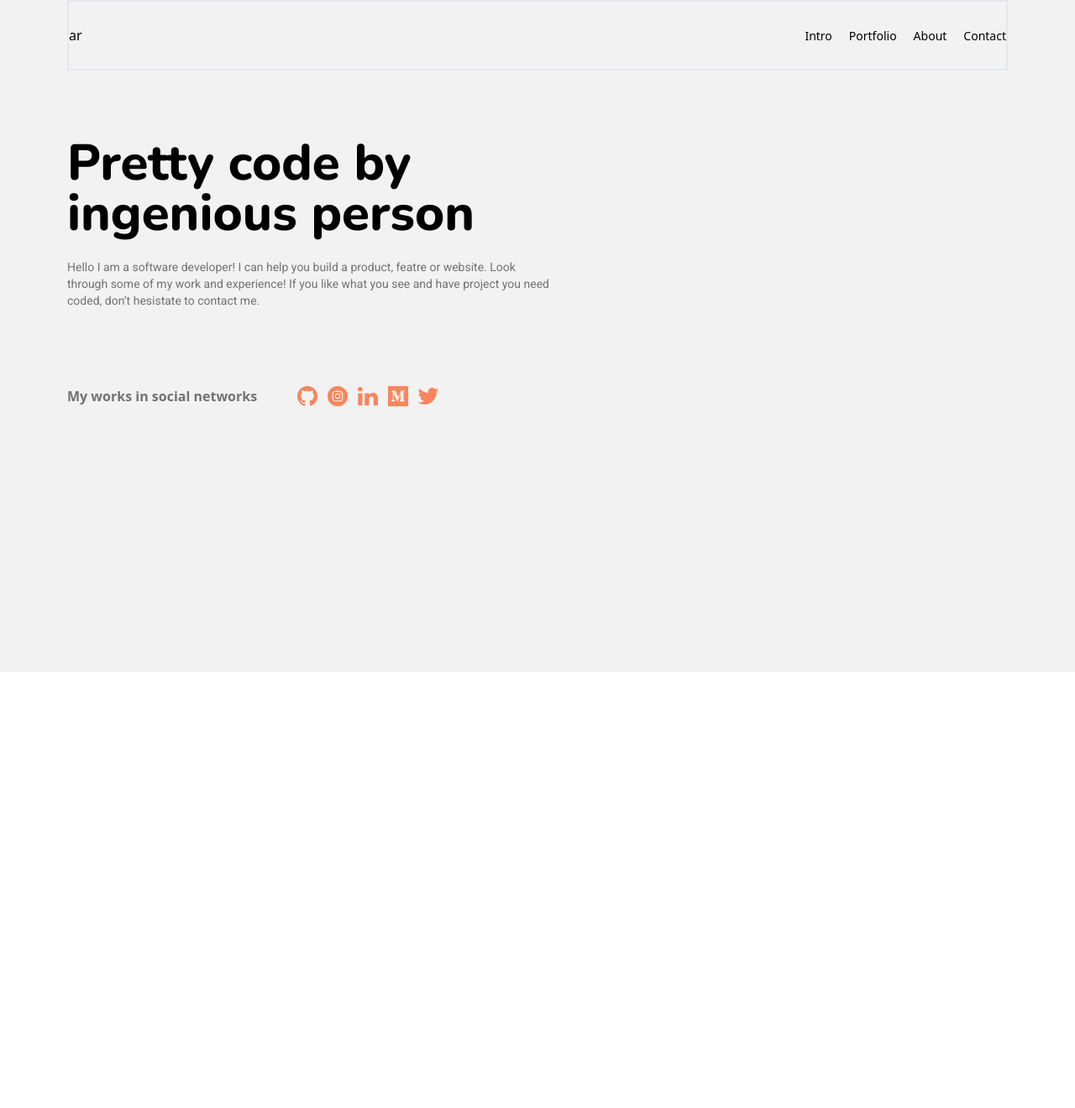
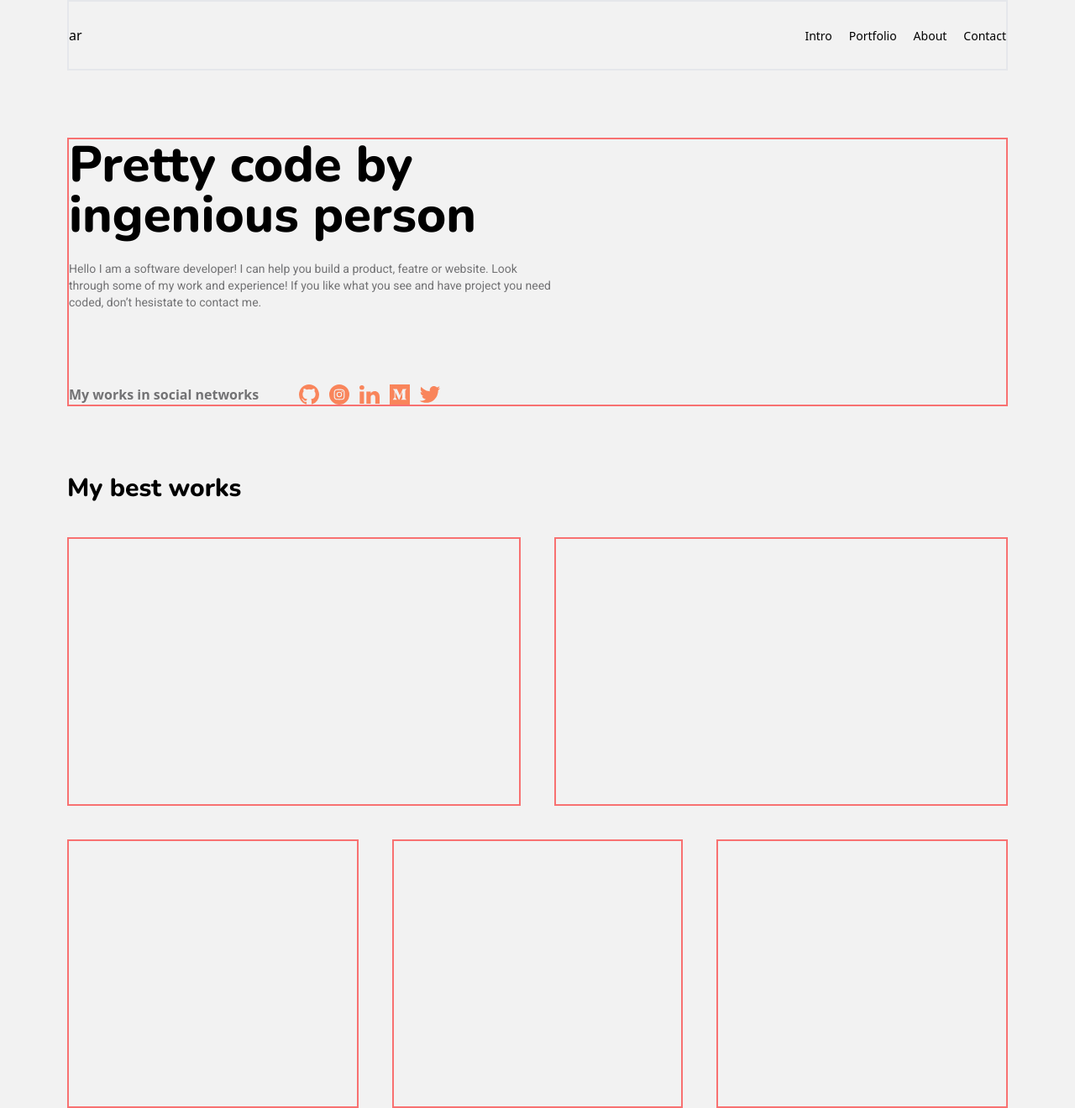
Before and after one commit to Dejan-Teofilovic/Portfolio-react-tailwind, a React (Create React App) app: page / in a window 1280 px wide. Shown: the whole page at 84% size. Before the commit the page ends 800 px from the top, so only its background shows below. Built offline with nearby package versions, Linux system fonts and the light colour scheme.

Commit message:
Add Project showing section with blank div layout

```diff
--- a/public/index.html
+++ b/public/index.html
@@ -26,7 +26,7 @@
     -->
     <title>Portfolio</title>
   </head>
-  <body>
+  <body class="bg-body">
     <noscript>You need to enable JavaScript to run this app.</noscript>
     <div id="root"></div>
     <!--
--- a/src/App.js
+++ b/src/App.js
@@ -1,13 +1,15 @@
 import React, { Component } from 'react';
 import Nav from './components/Nav';
 import Header from './components/Header';
+import ProJect from './components/Project';
 
 class App extends Component {
   render() {
     return (
-      <div className="bg-body px-20 h-screen">
+      <div className="px-20 h-screen">
         <Nav />
         <Header />
+        <ProJect />
       </div>
     );
   }
--- a/src/components/Header.js
+++ b/src/components/Header.js
@@ -4,7 +4,7 @@ import SocialIconGroup from './SocialIconGroup';
 export class Header extends Component {
   render() {
     return (
-      <div className="mt-20 h-80 flex flex-col justify-between">
+      <div className="mt-20 h-80 flex flex-col justify-between border-2 border-red-400">
         <div>
           <h1 className="text-6xl mb-6  max-w-lg font-display font-extrabold">
             Pretty code by ingenious person
--- /dev/null
+++ b/src/components/Project.js
@@ -0,0 +1,26 @@
+import React, { Component } from 'react';
+import classNames from 'classnames';
+
+class Project extends Component {
+  render() {
+    const cardClasses = classNames('card border-2', 'border-red-400', 'h-80');
+    return (
+      <div className="mt-20">
+        <h2 className="text-3xl font-display font-extrabold">My best works</h2>
+        <div className="mt-10">
+          <div className="grid grid-cols-2 gap-10">
+            <div className={cardClasses}></div>
+            <div className={cardClasses}></div>
+          </div>
+          <div className="grid grid-cols-3 gap-10 mt-10">
+            <div className={cardClasses}></div>
+            <div className={cardClasses}></div>
+            <div className={cardClasses}></div>
+          </div>
+        </div>
+      </div>
+    );
+  }
+}
+
+export default Project;
--- a/tailwind.config.js
+++ b/tailwind.config.js
@@ -26,6 +26,14 @@ module.exports = {
         display: 'Nunito',
         body: 'Roboto',
       },
+
+      minHeight: {
+        0: '0',
+        '1/4': '25%',
+        '1/2': '50%',
+        '3/4': '75%',
+        full: '100%',
+      },
     },
   },
   variants: {
```
